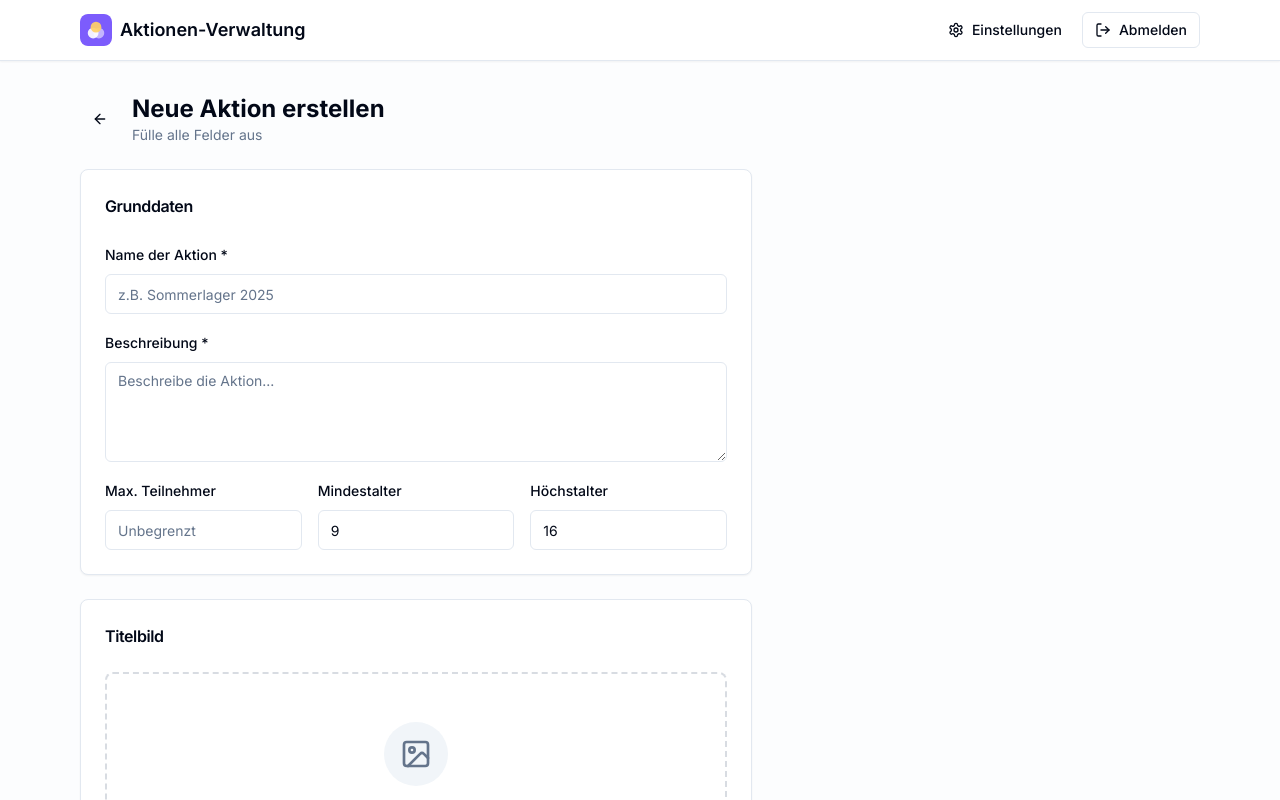
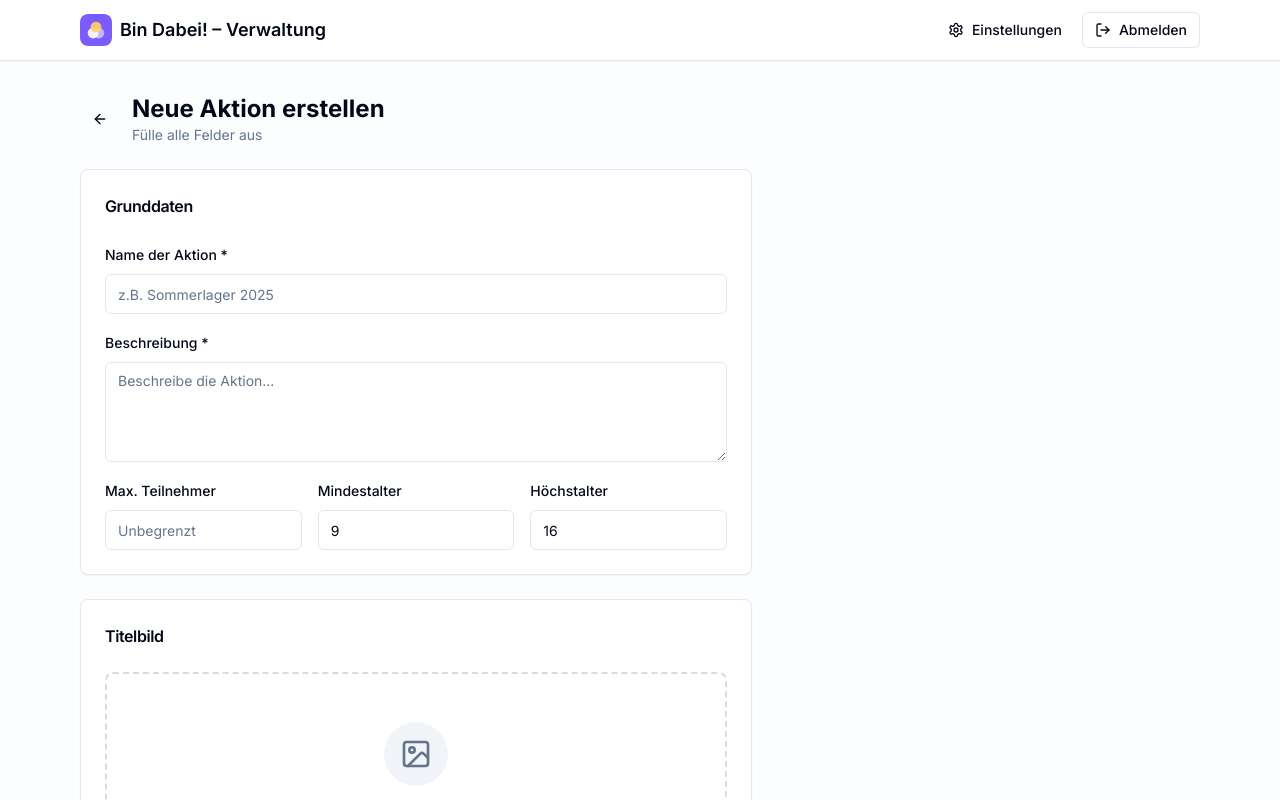
Before and after one commit to awichmann89-cyber/aktionen-anmeldungen, a Next.js app: page /admin/dashboard/aktionen/new in a window 1280 px wide. Shown: the top 800 px of the page. Built offline with nearby package versions, Linux system fonts and the light colour scheme.

Commit message:
feat: rename to Bin Dabeishow times for start/end dates

```diff
--- a/app/admin/dashboard/layout.tsx
+++ b/app/admin/dashboard/layout.tsx
@@ -22,7 +22,7 @@ export default function DashboardLayout({ children }: { children: React.ReactNod
         <div className="max-w-6xl mx-auto px-4 py-3 flex items-center justify-between">
           <Link href="/admin/dashboard" className="flex items-center gap-2 hover:opacity-80 transition-opacity">
             <Image src="/logo.svg" alt="Logo" width={32} height={32} className="rounded-lg" />
-            <span className="font-semibold text-lg">Aktionen-Verwaltung</span>
+            <span className="font-semibold text-lg">Bin Dabei! – Verwaltung</span>
           </Link>
           <div className="flex items-center gap-2">
             <Button variant="ghost" size="sm" asChild>
--- a/app/anmeldung/[slug]/page.tsx
+++ b/app/anmeldung/[slug]/page.tsx
@@ -263,7 +263,7 @@ export default function AnmeldungPage({ params }: { params: Promise<{ slug: stri
             <div className="grid grid-cols-1 gap-2 text-sm">
               <div className="flex items-center gap-2 text-muted-foreground">
                 <Calendar className="h-4 w-4 shrink-0" />
-                <span>{formatDate(aktion.startDate)} – {formatDate(aktion.endDate)}</span>
+                <span>{formatDateTime(aktion.startDate)} – {formatDateTime(aktion.endDate)}</span>
               </div>
               <div className="flex items-center gap-2">
                 <Clock className="h-4 w-4 shrink-0 text-muted-foreground" />
--- a/app/layout.tsx
+++ b/app/layout.tsx
@@ -6,7 +6,7 @@ import './globals.css'
 const inter = Inter({ subsets: ['latin'] })
 
 export const metadata: Metadata = {
-  title: 'Aktionen & Anmeldungen',
+  title: 'Bin Dabei!',
   description: 'Online-Anmeldung für Kinder- und Jugendaktionen',
   themeColor: '#7C5CFC',
 }
```
